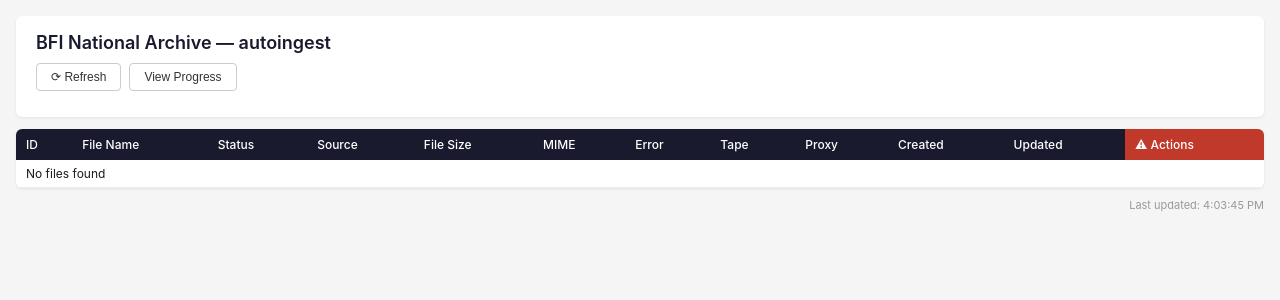
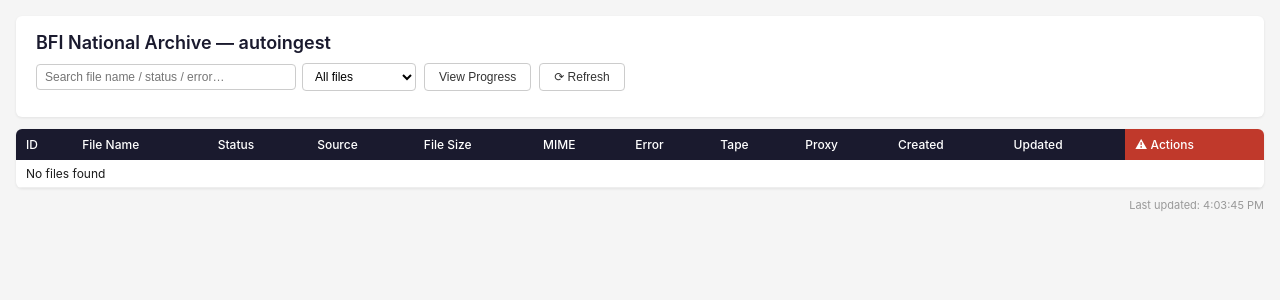
Before and after one commit to bfidatadigipres/autoingest, a Flask app: page / in a window 1280 px wide. Shown: the top 300 px of the page. Run offline with Flask 3, Linux system fonts and the light colour scheme; data that the repository does not hold is empty; some libraries are stand-ins or nearby versions.

Commit message:
Enhance Developers app range of rows viewable

```diff
--- a/autoingest/app/routes.py
+++ b/autoingest/app/routes.py
@@ -36,28 +36,54 @@ def index():
 @bp.route("/api/files")
 def api_files():
     db = _db()
-    status_filter = request.args.get("status", "")
+    status_filter = request.args.get("status", "").strip()
+    search = request.args.get("search", "").strip()
+    has_error = request.args.get("has_error", "").strip()
+
+    conditions = []
+    params = []
+
+    if search:
+        like = f"%{search}%"
+        conditions.append(
+            "(file_name ILIKE %s OR file_status ILIKE %s OR error_message ILIKE %s)"
+        )
+        params.extend([like, like, like])
+
+    if has_error == "yes":
+        conditions.append("error_message IS NOT NULL AND error_message != ''")
+    elif has_error == "no":
+        conditions.append("(error_message IS NULL OR error_message = '')")
+        # Error-free files restricted to last 72 hours.
+        conditions.append("updated_at >= NOW() - INTERVAL '72 hours'")
+
+    if status_filter == "progress":
+        conditions.append("file_status != 'complete'")
+
+    # Apply 72-hour window by default, but bypass it when:
+    #   - searching the full history, or
+    #   - viewing all unresolved errors regardless of age.
+    if not search and has_error != "yes":
+        conditions.append("updated_at >= NOW() - INTERVAL '72 hours'")
+
+    where_clause = ""
+    if conditions:
+        where_clause = "WHERE " + " AND ".join(conditions)
+
+    query = f"""
+        SELECT id, file_name, file_status, source, file_size,
+               mime_type, error_message, tape_verified, proxy_created,
+               created_at, updated_at
+        FROM app.file_catalogue
+        {where_clause}
+        ORDER BY updated_at DESC
+        LIMIT %s
+    """
+    params.append(1000)
+
     with db.get_connection() as conn:
         with conn.cursor() as cur:
-            if status_filter == "progress":
-                cur.execute("""
-                    SELECT id, file_name, file_status, source, file_size,
-                           mime_type, error_message, tape_verified, proxy_created,
-                           created_at, updated_at
-                    FROM app.file_catalogue
-                    WHERE file_status != 'complete'
-                    ORDER BY created_at DESC
-                    LIMIT 200
-                """)
-            else:
-                cur.execute("""
-                    SELECT id, file_name, file_status, source, file_size,
-                           mime_type, error_message, tape_verified, proxy_created,
-                           created_at, updated_at
-                    FROM app.file_catalogue
-                    ORDER BY created_at DESC
-                    LIMIT 200
-                """)
+            cur.execute(query, params)
             columns = [desc[0] for desc in cur.description]
             rows = [dict(zip(columns, row)) for row in cur.fetchall()]
 
--- a/autoingest/app/static/style.css
+++ b/autoingest/app/static/style.css
@@ -14,7 +14,26 @@ body {
     box-shadow: 0 1px 3px rgba(0,0,0,0.08);
 }
 h1 { font-size: 18px; font-weight: 600; margin-bottom: 10px; color: #1a1a2e; }
-.button-bar { display: flex; gap: 8px; margin-bottom: 10px; flex-wrap: wrap; }
+.button-bar { display: flex; gap: 8px; margin-bottom: 10px; flex-wrap: wrap; align-items: center; }
+.filter-group {
+    display: flex;
+    gap: 6px;
+    align-items: center;
+}
+.filter-group input {
+    padding: 5px 8px;
+    border: 1px solid #ccc;
+    border-radius: 4px;
+    font-size: 12px;
+    width: 260px;
+}
+.filter-group select {
+    padding: 5px 8px;
+    border: 1px solid #ccc;
+    border-radius: 4px;
+    font-size: 12px;
+    background: #fff;
+}
 .btn {
     display: inline-block;
     padding: 6px 14px;
@@ -74,9 +93,9 @@ tr:hover td { background: #f8f8ff; }
     font-weight: 500;
     white-space: nowrap;
 }
-.status-ok { background: #d4edda; color: #155724; }
-.status-fail { background: #f8d7da; color: #721c24; }
-.status-error { background: #fff3cd; color: #856404; }
+.status-ok    { background: #d4edda; color: #155724; }
+.status-fail  { background: #fff3cd; color: #856404; }
+.status-error { background: #f8d7da; color: #721c24; }
 .status-pending { background: #cce5ff; color: #004085; }
 
 .btn-retry {
--- a/autoingest/app/templates/index.html
+++ b/autoingest/app/templates/index.html
@@ -11,8 +11,16 @@
 <div class="header">
     <h1>BFI National Archive — autoingest</h1>
     <div class="button-bar">
+        <div class="filter-group">
+            <input type="text" id="searchInput" placeholder="Search file name / status / error&hellip;" autocomplete="off">
+            <select id="errorFilter">
+                <option value="">All files</option>
+                <option value="yes">With errors</option>
+                <option value="no">Without errors</option>
+            </select>
+        </div>
+        <button id="btnProgress" class="btn" onclick="toggleProgress()">View Progress</button>
         <button onclick="location.reload()" class="btn" title="Reload page">⟳ Refresh</button>
-        <button id="btnProgress" class="btn" onclick="toggleProgress()">View Progress</button>
         {% if confluence_url %}
         <a href="{{ confluence_url }}" target="_blank" rel="noopener" class="btn">Instructions</a>
         {% endif %}
@@ -49,6 +57,7 @@
 
 <script>
 let showProgressOnly = false;
+let searchTimeout = null;
 
 function toggleProgress() {
     showProgressOnly = !showProgressOnly;
@@ -59,7 +68,16 @@ function toggleProgress() {
 }
 
 async function loadFiles() {
-    var url = showProgressOnly ? "/api/files?status=progress" : "/api/files";
+    var params = new URLSearchParams();
+    if (showProgressOnly) params.set("status", "progress");
+    var search = document.getElementById("searchInput").value.trim();
+    if (search) params.set("search", search);
+    var hasError = document.getElementById("errorFilter").value;
+    if (hasError) params.set("has_error", hasError);
+
+    var qs = params.toString();
+    var url = qs ? "/api/files?" + qs : "/api/files";
+
     try {
         var resp = await fetch(url);
         var files = await resp.json();
@@ -83,9 +101,10 @@ function renderTable(files) {
     for (var i = 0; i < files.length; i++) {
         var f = files[i];
         var statusClass =
-            f.file_status === "metadata_updated" ? "status-ok" :
+            f.file_status === "All stages complete" ? "status-ok" :
             f.file_status === "complete" ? "status-ok" :
             f.file_status === "encoding_complete" ? "status-ok" :
+            f.file_status === "verified" ? "status-ok" :
             f.file_status === "Failed assessment" ? "status-fail" :
             f.file_status === "failed" ? "status-fail" :
             f.file_status === "Error" ? "status-error" :
@@ -197,6 +216,12 @@ async function loadStats() {
 loadFiles();
 loadStats();
 setInterval(loadStats, 60000);
+
+document.getElementById("searchInput").addEventListener("input", function() {
+    clearTimeout(searchTimeout);
+    searchTimeout = setTimeout(loadFiles, 350);
+});
+document.getElementById("errorFilter").addEventListener("change", loadFiles);
 </script>
 
 </body>
```
